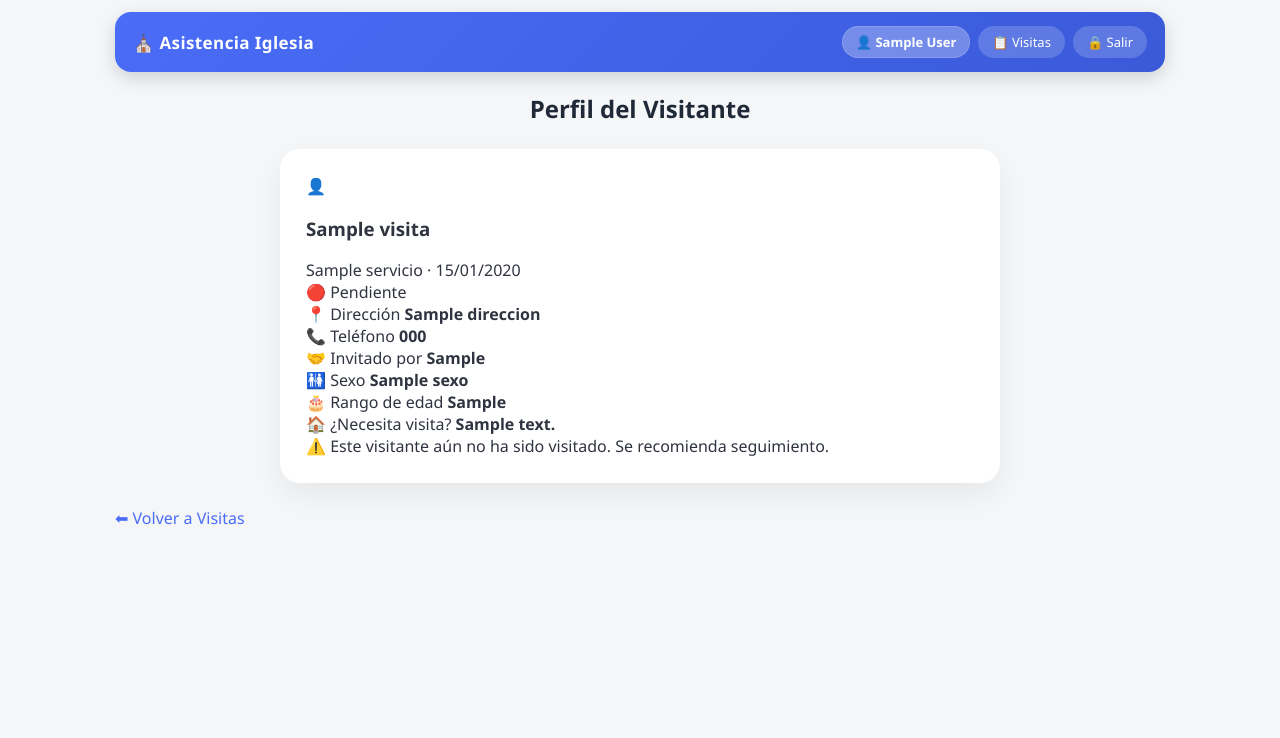
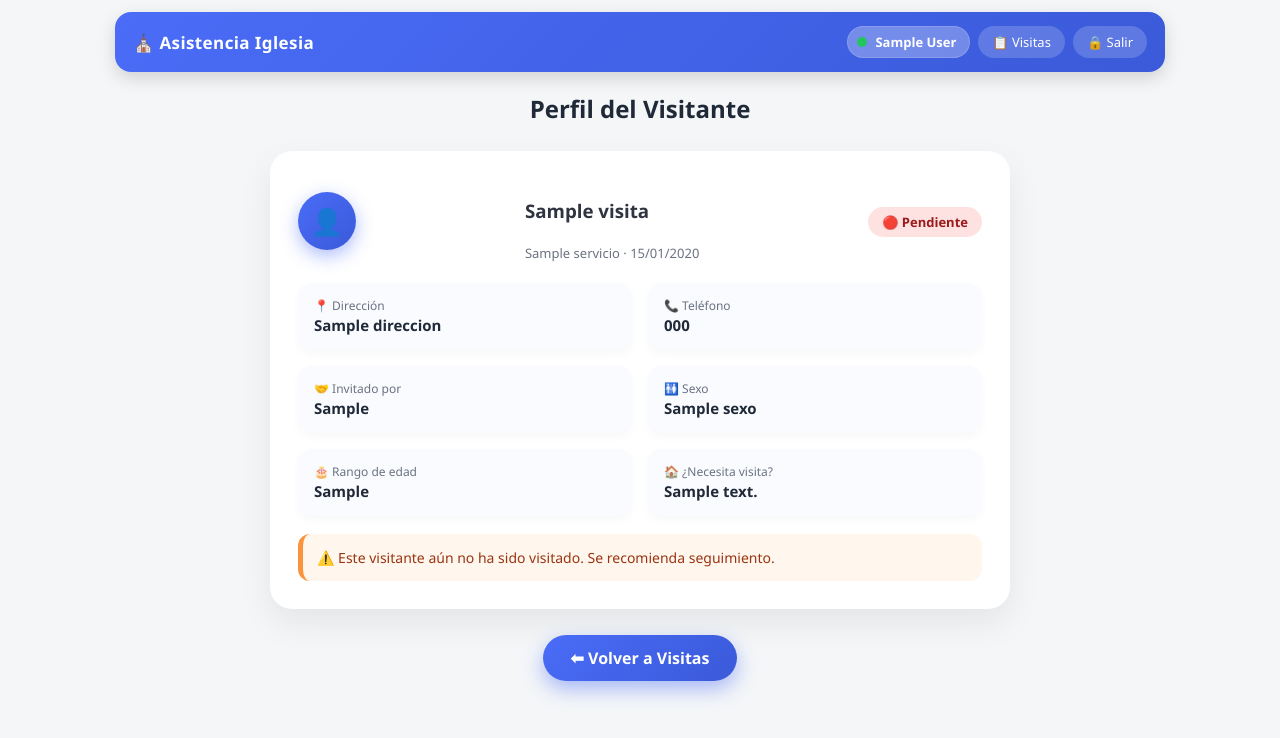
Before and after one commit to francis7077/visitas-iglesia, a Flask app: page /perfil/1 in a window 1280 px wide. Shown: the top 738 px of the page. Run offline with Flask 3, Linux system fonts and the light colour scheme; the visitor is signed in with stand-in values (Sample User, id 1); a database or web service that is not in the repository returns one stand-in record (values such as "Sample title"); parts of the project's set-up code (start-up, migrations or seed data) failed here and were passed over; some libraries are stand-ins or nearby versions.

Commit message:
Mejoras de seguridad, diseño y sesiones

```diff
--- a/app.py
+++ b/app.py
@@ -4,6 +4,10 @@ import psycopg2
 from psycopg2.extras import RealDictCursor
 from werkzeug.security import generate_password_hash, check_password_hash
 from functools import wraps
+from datetime import timedelta
+import time
+
+app.permanent_session_lifetime = timedelta(minutes=20)
 
 app = Flask(__name__)
 app.secret_key = os.environ.get("SECRET_KEY", "clave_temporal")
--- a/static/style.css
+++ b/static/style.css
@@ -153,38 +153,129 @@ tr:hover {
 /* ===== FILA SELECCIONADA ===== */
 .fila-activa {
   background: #e2ebff !important;
-  border-left: 5px solid #4a6cf7;
+  border-left: 6px solid #4a6cf7;
 }
 
 /* ===== PERFIL ===== */
 .tarjeta-perfil {
   background: white;
-  padding: 26px;
-  border-radius: 20px;
-  max-width: 720px;
-  margin: 24px auto;
-  box-shadow: 0 12px 28px rgba(0,0,0,0.06);
+  padding: 28px;
+  border-radius: 22px;
+  max-width: 740px;
+  margin: 26px auto;
+  box-shadow: 0 14px 34px rgba(0,0,0,0.07);
 }
 
-.perfil-fila {
+/* Header del perfil */
+.perfil-header {
   display: flex;
+  align-items: center;
   justify-content: space-between;
-  padding: 14px 0;
-  border-bottom: 1px solid #eef1f6;
+  gap: 14px;
+  margin-bottom: 20px;
+}
+
+.avatar {
+  background: linear-gradient(135deg, #4a6cf7, #3a5ad9);
+  color: white;
+  width: 58px;
+  height: 58px;
+  border-radius: 50%;
+  display: flex;
+  justify-content: center;
+  align-items: center;
+  font-size: 26px;
+  box-shadow: 0 6px 18px rgba(74,108,247,.45);
+}
+
+.subtexto {
+  font-size: 13px;
+  color: #6b7280;
+}
+
+.estado .badge {
+  padding: 6px 14px;
+  border-radius: 999px;
+  font-size: 13px;
+  font-weight: 600;
+}
+
+.badge.ok {
+  background: #dcfce7;
+  color: #166534;
+}
+
+.badge.pendiente {
+  background: #fee2e2;
+  color: #991b1b;
+}
+
+/* Grid de datos */
+.perfil-grid {
+  display: grid;
+  grid-template-columns: 1fr 1fr;
+  gap: 16px;
+}
+
+.dato {
+  background: #f9fbff;
+  padding: 14px 16px;
+  border-radius: 14px;
+  box-shadow: 0 4px 10px rgba(0,0,0,0.03);
+}
+
+.dato span {
+  display: block;
+  font-size: 12px;
+  color: #6b7280;
+}
+
+.dato strong {
+  font-size: 15px;
+  color: #1f2937;
+}
+
+/* Alerta */
+.alerta {
+  margin-top: 18px;
+  padding: 14px;
+  background: #fff7ed;
+  border-left: 5px solid #fb923c;
+  border-radius: 12px;
+  color: #9a3412;
   font-size: 14px;
 }
 
-.perfil-fila:last-child {
-  border-bottom: none;
+/* Botón regresar */
+.acciones-perfil {
+  text-align: center;
+  margin-top: 20px;
+}
+
+.btn-regresar {
+  display: inline-block;
+  padding: 12px 28px;
+  border-radius: 999px;
+  background: linear-gradient(135deg, #4a6cf7, #3a5ad9);
+  color: white;
+  font-weight: 600;
+  box-shadow: 0 8px 20px rgba(74,108,247,.45);
+  transition: .25s;
+}
+
+.btn-regresar:hover {
+  transform: translateY(-2px);
+  box-shadow: 0 12px 28px rgba(74,108,247,.55);
 }
 
 /* ===== RESPONSIVE ===== */
 @media (max-width: 768px) {
-  body {
-    margin: 8px;
+
+  .filtros {
+    grid-template-columns: 1fr;
   }
 
-  .filtros {
+  .perfil-grid {
     grid-template-columns: 1fr;
   }
 
--- a/templates/base.html
+++ b/templates/base.html
@@ -57,16 +57,41 @@
             transform: translateY(-1px);
         }
 
+        /* ===== Usuario conectado estilo Messenger ===== */
         .usuario-badge {
             background: rgba(255,255,255,0.28);
-            padding: 7px 14px;
+            padding: 7px 14px 7px 10px;
             border-radius: 20px;
             font-size: 13px;
             font-weight: bold;
             display: flex;
             align-items: center;
-            gap: 6px;
+            gap: 8px;
             box-shadow: inset 0 0 0 1px rgba(255,255,255,0.15);
+            position: relative;
+        }
+
+        .usuario-badge::before {
+            content: "";
+            width: 10px;
+            height: 10px;
+            background: #22c55e;
+            border-radius: 50%;
+            display: inline-block;
+            box-shadow: 0 0 0 rgba(34,197,94, 0.8);
+            animation: pulse 1.8s infinite;
+        }
+
+        @keyframes pulse {
+            0% {
+                box-shadow: 0 0 0 0 rgba(34,197,94, 0.7);
+            }
+            70% {
+                box-shadow: 0 0 0 10px rgba(34,197,94, 0);
+            }
+            100% {
+                box-shadow: 0 0 0 0 rgba(34,197,94, 0);
+            }
         }
 
         .contenedor {
@@ -103,7 +128,7 @@
     <div class="menu">
         {% if session.get("logueado") %}
             <span class="usuario-badge">
-                👤 {{ session.get("nombre") }}
+                {{ session.get("nombre") }}
             </span>
             <a href="/visitas">📋 Visitas</a>
             <a href="/logout">🔒 Salir</a>
```
Also changed, not shown: other parts of static/style.css (+29 -28 lines), templates/login.html (+37 -11 lines), templates/visitas.html (+13 -13 lines).
